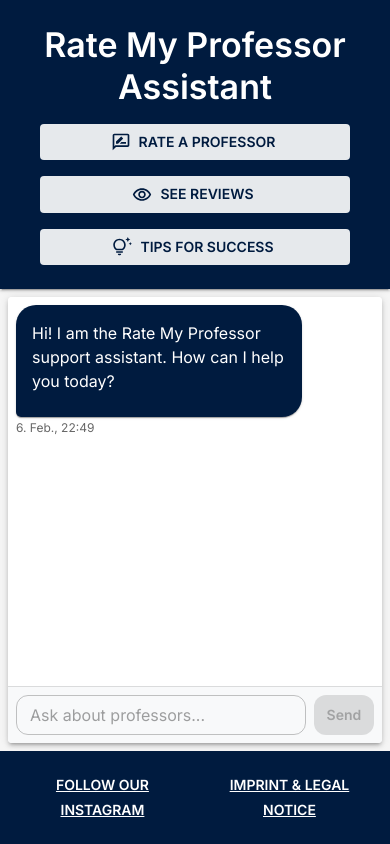
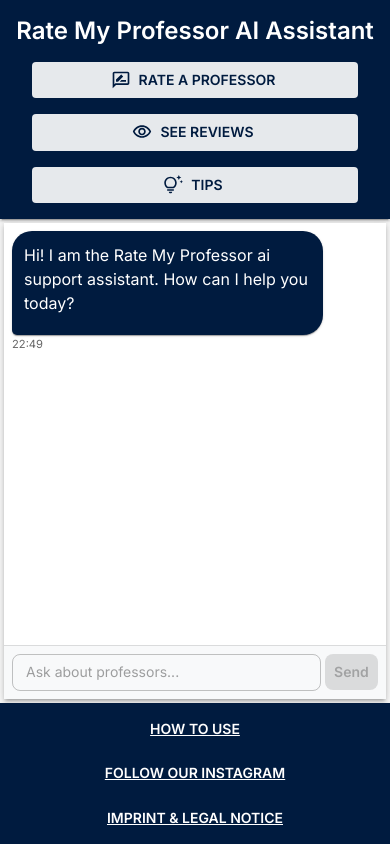
Before and after one commit to 9117KET/rate-my-professor, a Next.js app: page / in a window 390 px wide. Built offline with nearby package versions, Linux system fonts and the light colour scheme; no server answers; the database is empty.

Commit message:
updated the footer, added how and why use, updated the date and also improve ui for mobile usage

```diff
--- a/app/components/ActionButtons.js
+++ b/app/components/ActionButtons.js
@@ -54,7 +54,7 @@
           },
         }}
       >
-        Tips for Success
+        TIPS
       </Button>
     </Stack>
   );
--- /dev/null
+++ b/app/components/HowToUseModal.js
@@ -0,0 +1,150 @@
+import {
+  Dialog,
+  DialogTitle,
+  DialogContent,
+  DialogActions,
+  Button,
+  Typography,
+  Box,
+  List,
+  ListItem,
+  ListItemIcon,
+  ListItemText,
+} from "@mui/material";
+import AnonymousIcon from "@mui/icons-material/VisibilityOff";
+import DescriptionIcon from "@mui/icons-material/Description";
+import HelpIcon from "@mui/icons-material/Help";
+import StarIcon from "@mui/icons-material/Star";
+import InstagramIcon from "@mui/icons-material/Instagram";
+import SecurityIcon from "@mui/icons-material/Security";
+
+export const HowToUseModal = ({ open, onClose }) => {
+  return (
+    <Dialog
+      open={open}
+      onClose={onClose}
+      maxWidth="md"
+      fullWidth
+      sx={{
+        "& .MuiDialog-paper": {
+          margin: { xs: 1, sm: 2 },
+          width: { xs: "95%", sm: "90%" },
+          maxHeight: { xs: "95vh", sm: "90vh" },
+        },
+      }}
+    >
+      <DialogTitle>How & Why Use This Platform</DialogTitle>
+      <DialogContent>
+        <Box sx={{ mb: 4 }}>
+          <Typography variant="h6" sx={{ mb: 2, color: "primary.main" }}>
+            Why This Platform?
+          </Typography>
+          <Typography paragraph>
+            This is a student-driven platform created to help Constructor
+            University students make informed decisions about their courses and
+            professors. It's a space where you can share and learn from others'
+            experiences anonymously.
+          </Typography>
+        </Box>
+
+        <Box sx={{ mb: 4 }}>
+          <Typography variant="h6" sx={{ mb: 2, color: "primary.main" }}>
+            Key Features
+          </Typography>
+          <List>
+            <ListItem>
+              <ListItemIcon>
+                <AnonymousIcon color="primary" />
+              </ListItemIcon>
+              <ListItemText
+                primary="100% Anonymous"
+                secondary="Share your honest experiences without revealing your identity. No login required, no data tracking."
+              />
+            </ListItem>
+
+            <ListItem>
+              <ListItemIcon>
+                <DescriptionIcon color="primary" />
+              </ListItemIcon>
+              <ListItemText
+                primary="Creative Freedom"
+                secondary="Don't remember a professor's name? Describe them creatively! ('The Statistics prof who always wears colorful bowties')"
+              />
+            </ListItem>
+
+            <ListItem>
+              <ListItemIcon>
+                <HelpIcon color="primary" />
+              </ListItemIcon>
+              <ListItemText
+                primary="Decision Support"
+                secondary="Get help choosing professors for German courses, Specializations, CIP, and other major modules based on peer experiences."
+              />
+            </ListItem>
+
+            <ListItem>
+              <ListItemIcon>
+                <StarIcon color="primary" />
+              </ListItemIcon>
+              <ListItemText
+                primary="Share Your Stories"
+                secondary="Rate and review your best (and worst) professors to help future students make informed decisions."
+              />
+            </ListItem>
+
+            <ListItem>
+              <ListItemIcon>
+                <InstagramIcon color="primary" />
+              </ListItemIcon>
+              <ListItemText
+                primary="Stay Connected"
+                secondary="Follow our Instagram page for the best reviews and easy access to the platform. The most helpful reviews get featured!"
+              />
+            </ListItem>
+
+            <ListItem>
+              <ListItemIcon>
+                <SecurityIcon color="primary" />
+              </ListItemIcon>
+              <ListItemText
+                primary="Personal Project"
+                secondary="This is a student-made project for students. No institutional affiliation - just honest, unfiltered peer reviews."
+              />
+            </ListItem>
+
+            <ListItem>
+              <ListItemIcon>
+                <HelpIcon color="primary" />
+              </ListItemIcon>
+              <ListItemText
+                primary="AI-Powered Assistance"
+                secondary="Chat with our AI assistant that learns from all submitted reviews to provide personalized and accurate recommendations based on student experiences."
+              />
+            </ListItem>
+          </List>
+        </Box>
+
+        <Box sx={{ mb: 4 }}>
+          <Typography variant="h6" sx={{ mb: 2, color: "primary.main" }}>
+            Guidelines
+          </Typography>
+          <Typography paragraph>
+            • Be honest but respectful in your reviews
+          </Typography>
+          <Typography paragraph>
+            • Focus on teaching style, course content, and learning experience
+          </Typography>
+          <Typography paragraph>
+            • Share specific examples that could help other students
+          </Typography>
+          <Typography paragraph>
+            • Feel free to include helpful tips for succeeding in the course
+          </Typography>
+        </Box>
+      </DialogContent>
+      <DialogActions>
+        <Button onClick={onClose}>Close</Button>
+      </DialogActions>
+    </Dialog>
+  );
+};
--- a/app/components/TipsModal.js
+++ b/app/components/TipsModal.js
@@ -9,8 +9,10 @@
   Box,
   Typography,
   CircularProgress,
+  Divider,
 } from "@mui/material";
 import { tipsService } from "../services/tipsService";
+import { formatTimestamp } from "../utils/formatters";
 
 export const TipsModal = ({ open, onClose }) => {
   const [tips, setTips] = useState([]);
@@ -62,7 +64,7 @@
         },
       }}
     >
-      <DialogTitle>Submit and View Tips for Success</DialogTitle>
+      <DialogTitle>Submit and View TIPS</DialogTitle>
       <DialogContent>
         <TextField
           fullWidth
@@ -75,16 +77,28 @@
           Submit Tip
         </Button>
         <Box sx={{ mt: 4 }}>
-          <Typography variant="h6">Tips from Students:</Typography>
+          <Typography variant="h6">TIPS from Students:</Typography>
           {loading ? (
             <Box sx={{ display: "flex", justifyContent: "center", mt: 2 }}>
               <CircularProgress />
             </Box>
           ) : (
             tips.map((tip) => (
-              <Typography key={tip.id} sx={{ mt: 2 }}>
-                {tip.content}
-              </Typography>
+              <Box key={tip.id} sx={{ mt: 2 }}>
+                <Box
+                  sx={{
+                    display: "flex",
+                    justifyContent: "space-between",
+                    alignItems: "center",
+                  }}
+                >
+                  <Typography>{tip.content}</Typography>
+                  <Typography variant="caption" color="text.secondary">
+                    {formatTimestamp(new Date(tip.createdAt))}
+                  </Typography>
+                </Box>
+                <Divider sx={{ mt: 1 }} />
+              </Box>
             ))
           )}
         </Box>
--- a/app/page.js
+++ b/app/page.js
@@ -18,6 +18,7 @@
 import { TipsModal } from "./components/TipsModal";
 import { ImprintModal } from "./components/ImprintModal";
 import { chatService } from "./services/chatService";
+import { HowToUseModal } from "./components/HowToUseModal";
 
 const messageStyles = {
   assistant: {
@@ -37,8 +38,6 @@
     hour: "2-digit",
     minute: "2-digit",
     hour12: false,
-    month: "short",
-    day: "numeric",
     timeZone: "Europe/Berlin",
   }).format(date);
 };
@@ -48,7 +47,7 @@
     {
       role: "assistant",
       content:
-        "Hi! I am the Rate My Professor support assistant. How can I help you today?",
+        "Hi! I am the Rate My Professor ai support assistant. How can I help you today?",
       timestamp: new Date(),
     },
   ]);
@@ -57,6 +56,7 @@
   const [openViewModal, setOpenViewModal] = useState(false);
   const [openTipsModal, setOpenTipsModal] = useState(false);
   const [openImprintModal, setOpenImprintModal] = useState(false);
+  const [openHowToUseModal, setOpenHowToUseModal] = useState(false);
   const messagesEndRef = useRef(null);
 
   const scrollToBottom = () => {
@@ -154,15 +154,23 @@
       <Box
         component="header"
         sx={{
-          p: 3,
+          p: { xs: 2, sm: 3 },
           bgcolor: "#001B3F",
           color: "white",
           textAlign: "center",
           boxShadow: 2,
         }}
       >
-        <Typography variant="h4" component="h1" sx={{ color: "white" }}>
-          Rate My Professor Assistant
+        <Typography
+          variant="h4"
+          component="h1"
+          sx={{
+            color: "white",
+            fontSize: { xs: "1.5rem", sm: "2rem", md: "2.5rem" },
+            mb: { xs: 1, sm: 2 },
+          }}
+        >
+          Rate My Professor AI Assistant
         </Typography>
         <ActionButtons
           onRateClick={() => setOpenRateModal(true)}
@@ -177,7 +185,7 @@
           display: "flex",
           justifyContent: "center",
           alignItems: "center",
-          p: { xs: 1, sm: 2, md: 3 },
+          p: { xs: 0.5, sm: 1, md: 2 },
           overflow: "hidden",
         }}
       >
@@ -185,11 +193,12 @@
           elevation={3}
           sx={{
             width: "100%",
-            maxWidth: "800px",
+            maxWidth: { xs: "100%", sm: "600px", md: "800px" },
             height: "100%",
             display: "flex",
             flexDirection: "column",
             overflow: "hidden",
+            borderRadius: { xs: 0, sm: 2 },
           }}
         >
           {/* Chat messages container */}
@@ -217,59 +226,20 @@
                 <Paper
                   elevation={1}
                   sx={{
-                    p: 2,
-                    maxWidth: "80%",
+                    p: { xs: 1.5, sm: 2 },
+                    maxWidth: { xs: "85%", sm: "80%" },
                     ...messageStyles[message.role],
                     position: "relative",
                     "& .timestamp": {
                       position: "absolute",
-                      bottom: -20,
-                      fontSize: "0.75rem",
+                      bottom: -18,
+                      fontSize: { xs: "0.7rem", sm: "0.75rem" },
                       color: "text.secondary",
                       right: message.role === "user" ? 0 : "auto",
                       left: message.role === "assistant" ? 0 : "auto",
                     },
                     mb: 3,
-                    "& code": {
-                      backgroundColor: "rgba(255, 255, 255, 0.1)",
-                      borderRadius: 1,
-                      padding: "2px 4px",
-                      fontFamily: "monospace",
-                    },
-                    "& pre": {
-                      backgroundColor: "rgba(255, 255, 255, 0.1)",
-                      borderRadius: 1,
-                      padding: 1,
-                      overflowX: "auto",
-                    },
-                    "& blockquote": {
-                      borderLeft: "4px solid",
-                      borderColor: "rgba(0, 0, 0, 0.1)",
-                      margin: 0,
-                      paddingLeft: 2,
-                      fontStyle: "italic",
-                    },
-                    "& ul, & ol": {
-                      marginLeft: 2,
-                      marginTop: 1,
-                      marginBottom: 1,
-                    },
-                    "& h1, & h2, & h3, & h4, & h5, & h6": {
-                      marginTop: 2,
-                      marginBottom: 1,
-                    },
-                    "& table": {
-                      borderCollapse: "collapse",
-                      width: "100%",
-                      "& th, & td": {
-                        border: "1px solid rgba(0, 0, 0, 0.1)",
-                        padding: "8px",
-                        textAlign: "left",
-                      },
-                      "& th": {
-                        backgroundColor: "rgba(0, 0, 0, 0.04)",
-                      },
-                    },
+                    wordBreak: "break-word",
                   }}
                 >
                   <ReactMarkdown
@@ -318,13 +288,20 @@
           {/* Input area */}
           <Box
             sx={{
-              p: { xs: 1, sm: 2 },
+              p: { xs: 1, sm: 1.5, md: 2 },
               bgcolor: "#f8f9fa",
               borderTop: 1,
               borderColor: "divider",
+              position: "sticky",
+              bottom: 0,
+              zIndex: 1,
             }}
           >
-            <Stack direction="row" spacing={1}>
+            <Stack
+              direction="row"
+              spacing={{ xs: 0.5, sm: 1 }}
+              sx={{ alignItems: "center" }}
+            >
               <TextField
                 fullWidth
                 variant="outlined"
@@ -338,9 +315,12 @@
                   }
                 }}
                 size="small"
+                multiline
+                maxRows={4}
                 sx={{
                   "& .MuiOutlinedInput-root": {
-                    borderRadius: 3,
+                    borderRadius: { xs: 2, sm: 3 },
+                    fontSize: { xs: "0.875rem", sm: "1rem" },
                     "&:hover fieldset": {
                       borderColor: "#001B3F",
                     },
@@ -355,9 +335,10 @@
                 onClick={sendMessage}
                 disabled={!message.trim()}
                 sx={{
-                  borderRadius: 3,
-                  px: { xs: 2, sm: 4 },
-                  minWidth: { xs: "60px", sm: "80px" },
+                  borderRadius: { xs: 2, sm: 3 },
+                  minWidth: { xs: "40px", sm: "60px" },
+                  height: { xs: "36px", sm: "40px" },
+                  px: { xs: 1.5, sm: 2 },
                   textTransform: "none",
                   bgcolor: "#E31E24",
                   "&:hover": {
@@ -384,18 +365,37 @@
         open={openImprintModal}
         onClose={() => setOpenImprintModal(false)}
       />
+      <HowToUseModal
+        open={openHowToUseModal}
+        onClose={() => setOpenHowToUseModal(false)}
+      />
       <Box
         component="footer"
         sx={{
-          p: 2,
+          p: { xs: 1, sm: 2 },
           bgcolor: "#001B3F",
           color: "white",
           textAlign: "center",
           display: "flex",
+          flexDirection: { xs: "column", sm: "row" },
           justifyContent: "center",
-          gap: 2,
+          gap: { xs: 1, sm: 2 },
         }}
       >
+        <Button
+          variant="text"
+          onClick={() => setOpenHowToUseModal(true)}
+          sx={{
+            color: "white",
+            textDecoration: "underline",
+            "&:hover": {
+              bgcolor: "transparent",
+              textDecoration: "none",
+            },
+          }}
+        >
+          How to Use
+        </Button>
         <Button
           variant="text"
           href="https://www.instagram.com/rate_my_professor/"
--- /dev/null
+++ b/app/utils/formatters.js
@@ -0,0 +1,10 @@
+const formatTimestamp = (date) => {
+  return new Intl.DateTimeFormat("de-DE", {
+    hour: "2-digit",
+    minute: "2-digit",
+    hour12: false,
+    timeZone: "Europe/Berlin",
+  }).format(date);
+};
+
+export { formatTimestamp };
```
Also changed, not shown: app/components/ViewReviewsModal.js (+20 -5 lines).
